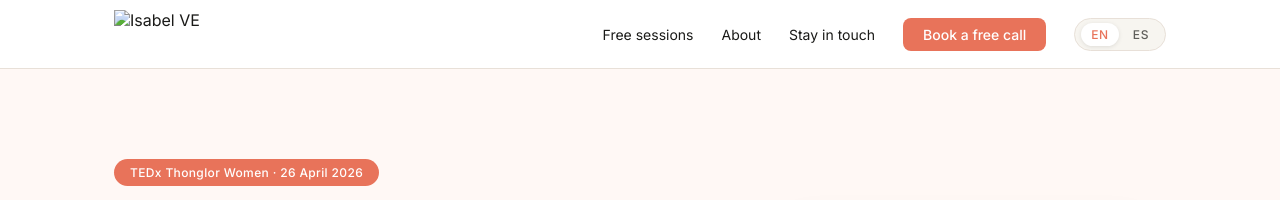
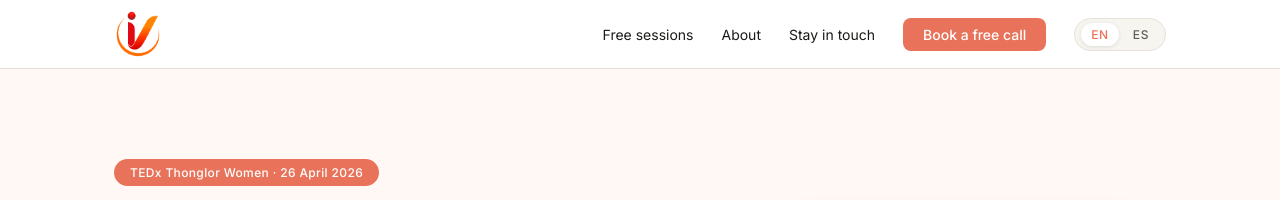
Before and after one commit to BellaVeBellieve/Bella-Landing-Page, a plain HTML site: page index.html in a window 1280 px wide. Shown: the top 200 px of the page. Drawn offline with Linux system fonts and the light colour scheme; a script that the page names is missing.

Commit message:
Update index.html
change SOMBOLO to simbolo

```diff
--- a/index.html
+++ b/index.html
@@ -177,7 +177,7 @@
   <!-- NAVBAR -->
   <nav class="navbar">
     <div class="navbar-inner">
-      <a class="navbar-logo" href="#"><img src="SÖMBOLO-PRINCIPAL.png" alt="Isabel VE"></a>
+      <a class="navbar-logo" href="#"><img src="simbolo-principal.png" alt="Isabel VE"></a>
       <div class="navbar-right">
         <ul class="navbar-links">
           <li><a href="#sessions" data-i18n="nav-sessions">Free sessions</a></li>
```
